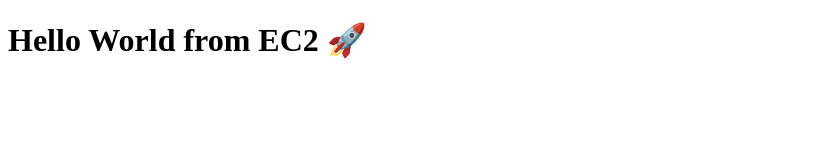
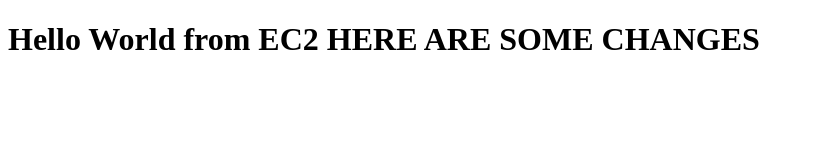
Before and after one commit to Thejeswar07/TEST-CICD, a plain HTML site: page index.html in a window 1280 px wide. Shown: the whole page, without its empty margins (0-814 px from the left). Drawn offline with Linux system fonts and the light colour scheme.

Commit message:
all FINAL changes update d

```diff
--- a/index.html
+++ b/index.html
@@ -4,6 +4,6 @@
     <title>Hello World</title>
 </head>
 <body>
-    <h1>Hello World from EC2 🚀</h1>
+    <h1>Hello World from EC2 HERE ARE SOME CHANGES</h1>
 </body>
 </html>
```
